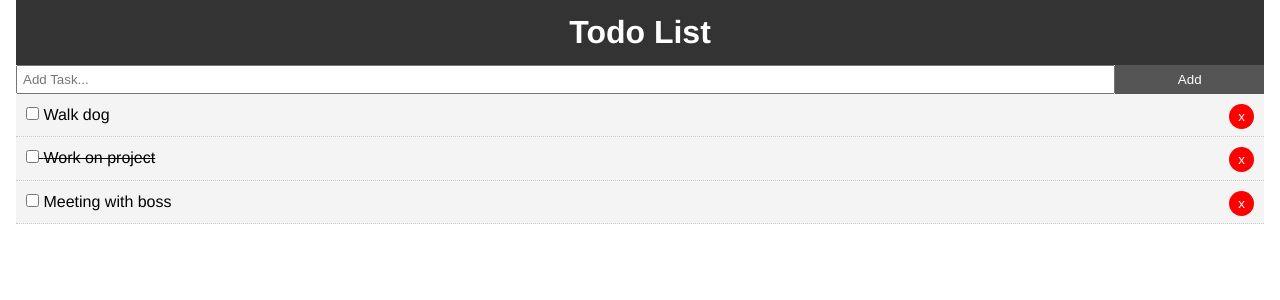
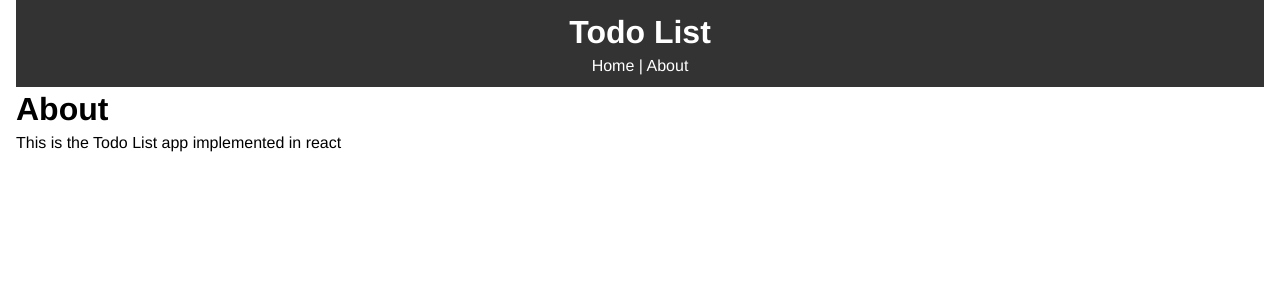
Before and after one commit to nplayfair/react_todo, a React (Create React App) app: page /about in a window 1280 px wide. Shown: the top 300 px of the page. Built offline with nearby package versions, Linux system fonts and the light colour scheme.

Commit message:
Use react router

```diff
--- a/package.json
+++ b/package.json
@@ -5,6 +5,7 @@
   "dependencies": {
     "react": "^16.8.6",
     "react-dom": "^16.8.6",
+    "react-router-dom": "^5.0.1",
     "react-scripts": "3.0.1",
     "uuid": "^3.3.2"
   },
--- a/src/App.js
+++ b/src/App.js
@@ -1,7 +1,9 @@
 import React, { Component } from 'react';
+import { BrowserRouter as Router, Route } from 'react-router-dom';
 import Header from './components/layout/header';
 import Todos from './components/Todos';
 import AddTodo from './components/AddTodo';
+import About from './components/pages/About';
 import uuid from 'uuid';
 
 import './App.css';
@@ -55,14 +57,21 @@
 
   render() {
     return (
+      <Router>
         <div className="App">
           <div className="container">
             <Header />
+            <Route exact path="/" render={props =>(
+              <React.Fragment>
                 <AddTodo addTodo={this.addTodo} />
                 <Todos todos={this.state.todos} markComplete={this.markComplete}
                 delTodo={this.delTodo} />
+              </React.Fragment>
+            )} />
+            <Route path="/about" component={About} />
           </div>
         </div>
+      </Router>
     );
   }
 }
--- a/src/components/layout/header.js
+++ b/src/components/layout/header.js
@@ -1,9 +1,11 @@
 import React from 'react';
+import { Link } from 'react-router-dom';
 
 function Header() {
   return (
     <header style={headerStyle}>
       <h1>Todo List</h1>
+      <Link style={linkStyle} to="/">Home</Link> | <Link style={linkStyle} to="/about">About</Link>
     </header>
   )
 }
@@ -15,4 +17,9 @@
   padding: '10px'
 }
 
+const linkStyle = {
+  color: '#fff',
+  textDecoration: 'none'
+}
+
 export default Header;
--- /dev/null
+++ b/src/components/pages/About.js
@@ -0,0 +1,12 @@
+import React from 'react'
+
+function About() {
+  return (
+    <React.Fragment>
+      <h1>About</h1>
+      <p>This is the Todo List app implemented in react</p>
+    </React.Fragment>
+  )
+}
+
+export default About;
```
Also changed, not shown: 1 other file (tests, documents, lock files or other folders). Lines whose indentation alone changed are shown as unchanged.
